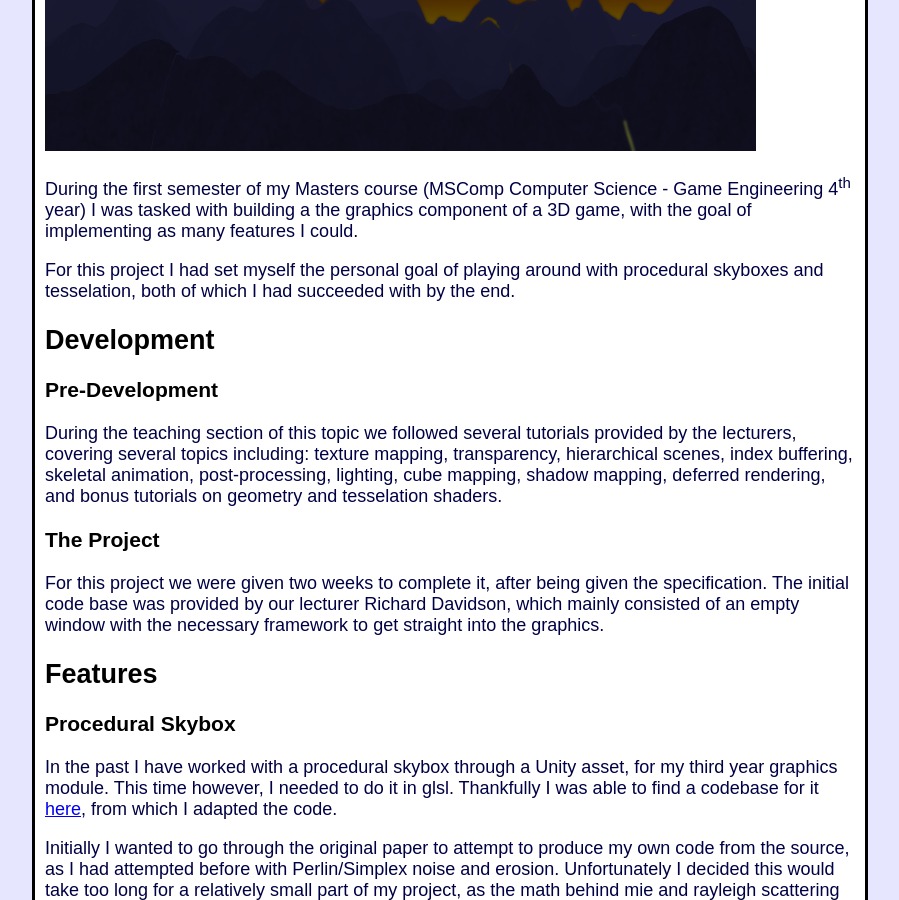
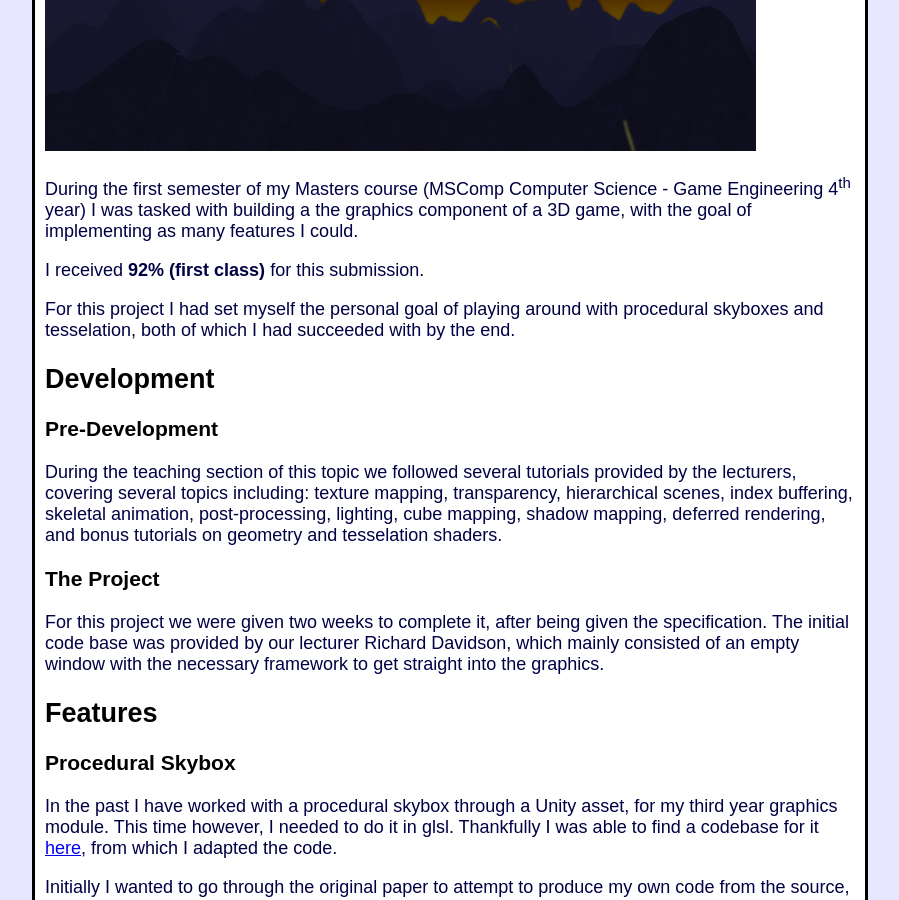
Before and after one commit to blacktack2/Website, a Jekyll site: the page built from portfolio/MastersGraphics.html, in a window 1280 px wide and 900 px high, scrolled down 516 px. Shown: the whole window, without its empty margins (190-1089 px from the left). Built offline with Jekyll 4.4.1, drawn with Linux system fonts in a browser that asks for light colours.

Commit message:
Add submission marks

```diff
--- a/portfolio/MastersGraphics.html
+++ b/portfolio/MastersGraphics.html
@@ -10,6 +10,9 @@ repo: https://github.com/blacktack2/CSC8502_Coursework
     During the first semester of my Masters course (MSComp Computer Science - Game Engineering 4<sup>th</sup> year)
     I was tasked with building a the graphics component of a 3D game, with the goal of implementing as many features
     I could.
+</p>
+<p>
+    I received <strong>92% (first class)</strong> for this submission.
 </p>
 <p>
     For this project I had set myself the personal goal of playing around with procedural skyboxes and tesselation, both
--- a/portfolio/MastersGroup.html
+++ b/portfolio/MastersGroup.html
@@ -10,6 +10,9 @@ repo: https://github.com/blacktack2/MastersGroupProject2023
     During the second semester of my Masters course (MSComp Computer Science - Game Engineering 4<sup>th</sup> year)
     I was tasked with building a 3D game, alongside a group of eight people (myself included). The theme for this project
     was Splatoon, with a particular focus on the paint mechanic.
+</p>
+<p>
+    I received <strong>89% (first class)</strong> for this submission.
 </p>
 <p>
     My primary responsibility in this group was with Graphics, though I did delve into most areas of the project. The initial
--- a/portfolio/MastersPhysics.html
+++ b/portfolio/MastersPhysics.html
@@ -10,6 +10,9 @@ repo: https://github.com/blacktack2/CSC8503_Coursework
     At the end of the first semester of my Masters course (MSComp Computer Science - Game Engineering 4<sup>th</sup> year)
     I was tasked with building a the physics component of a 3D game, with the goal of implementing as many features covered
     during teaching, and any additional features, as I could.
+</p>
+<p>
+    I received <strong>86% (first class)</strong> for this submission.
 </p>
 
 <h2>Teaching Section</h2>
```
